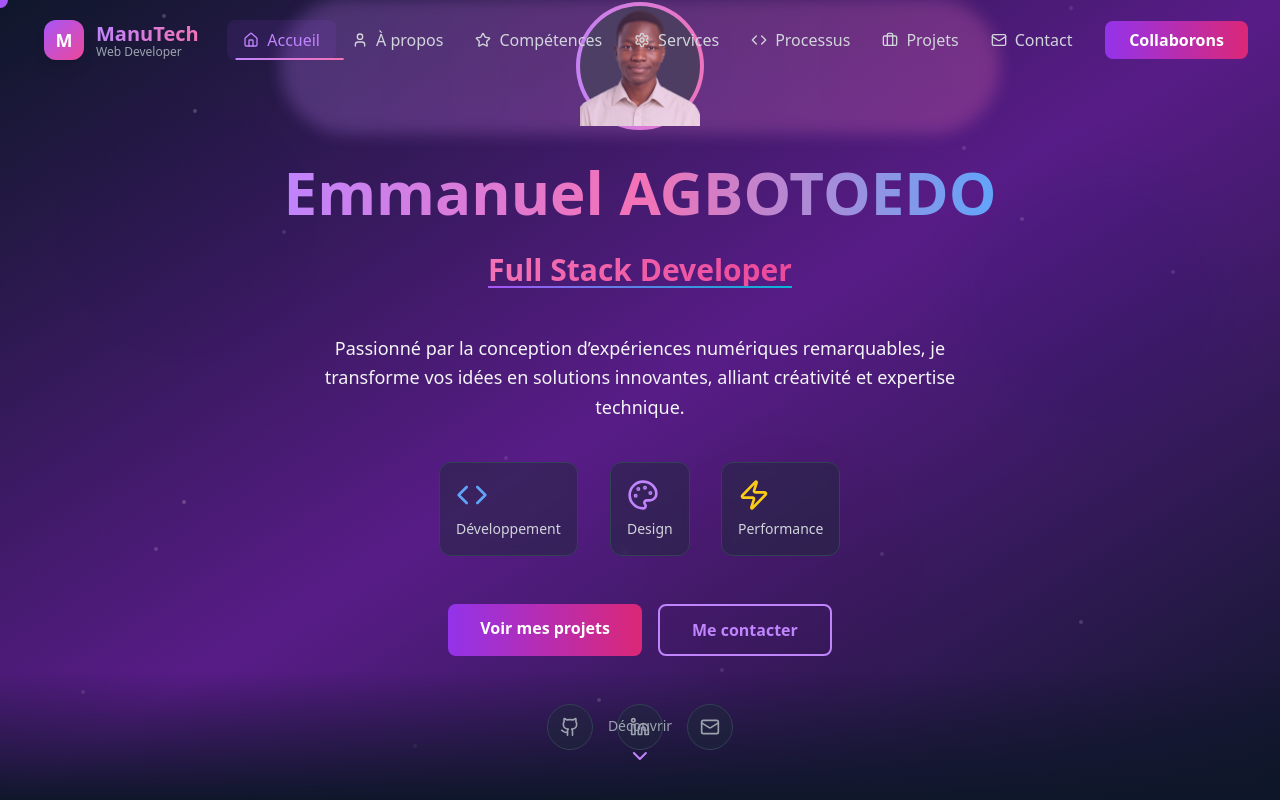
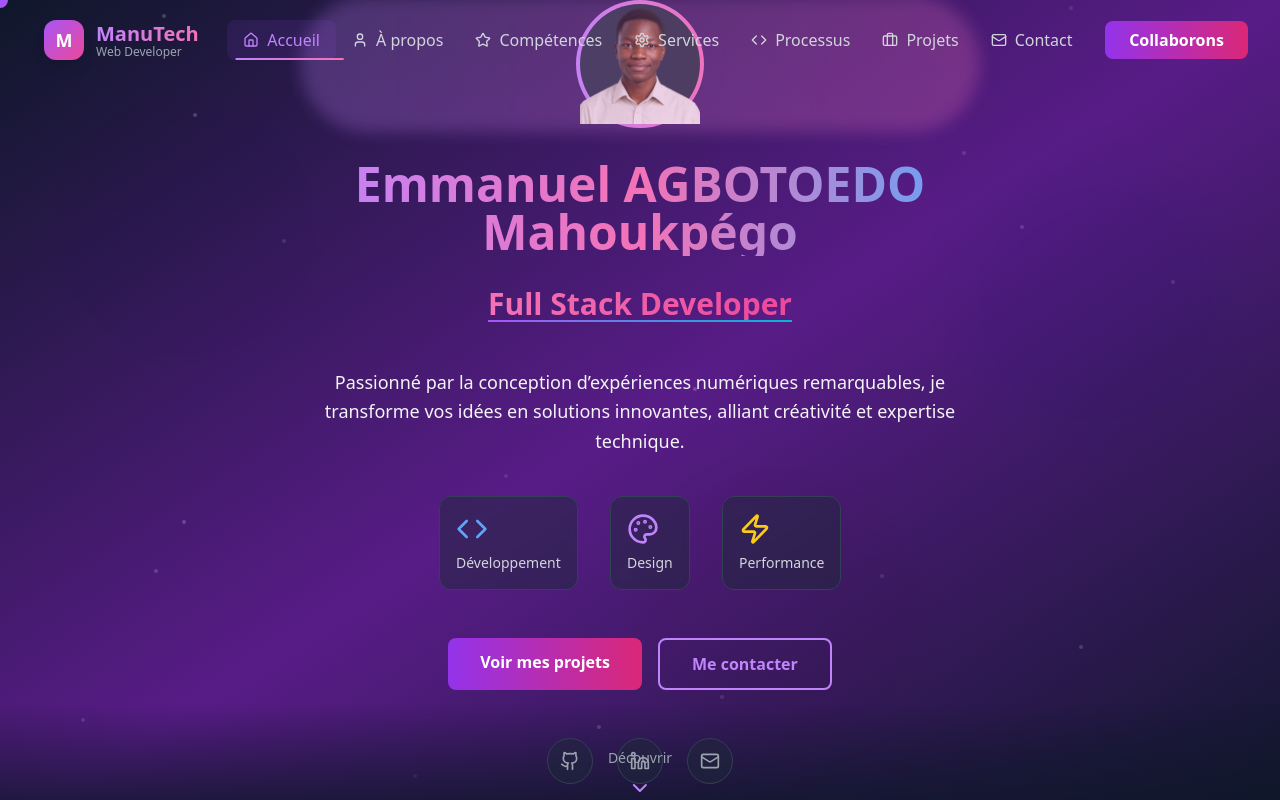
Before and after one commit to 7Emma/Portfolio, a React (Vite) app: page / in a window 1280 px wide. Shown: the top 800 px of the page. Built offline with nearby package versions, Linux system fonts and the light colour scheme.

Commit message:
Portfolio

```diff
--- a/index.html
+++ b/index.html
@@ -1,10 +1,18 @@
-<!doctype html>
+<!DOCTYPE html>
 <html lang="en">
   <head>
     <meta charset="UTF-8" />
     <link rel="icon" type="xml+svg" href="/logo-manu.png" />
     <meta name="viewport" content="width=device-width, initial-scale=1.0" />
-    <title>Portfolio-ManuTech</title>
+    <meta
+      name="description"
+      content="Portfolio et projets d'Emmanuel AGBOTOEDO Mahoukpégo, développeur web et mobile basé au Bénin."
+    />
+    <meta
+      name="description"
+      content="Emmanuel AGBOTOEDO Mahoukpégo"
+    />
+    <title>Emmanuel AGBOTOEDO Mahoukpégo – Développeur Web & Mobile</title>
     <!-- Lien vers le fichier CSS -->
     <link rel="stylesheet" href="/src/index.css" />
   </head>
--- a/src/pages/About.jsx
+++ b/src/pages/About.jsx
@@ -44,20 +44,20 @@ const experienceItems = [
     description:
       "Développement d'interfaces utilisateur réactives avec React et optimisation des performances.",
   },
-  //{
-  //  title: "Développeur Web Junior",
-  //  company: "WebSolutions",
-  //  period: "2024 - 2025",
-  //  description:
-  //    "Création de sites web responsives et intégration de systèmes de gestion de contenu.",
-  //},
-  //{
-  //  title: "Stage en développement",
-  //  company: "EcoDev",
-  //  period: "2023 - 2024",
-  //  description:
-  //    "Participation à des projets d'équipe et apprentissage des méthodologies agiles.",
-  //},
+  {
+    title: "Développeur Web Junior",
+    company: "WebSolutions",
+    period: "2024 - 2025",
+    description:
+      "Création de sites web responsives et intégration de systèmes de gestion de contenu.",
+  },
+  {
+    title: "Stage en développement",
+    company: "EcoDev",
+    period: "2023 - 2024",
+    description:
+      "Participation à des projets d'équipe et apprentissage des méthodologies agiles.",
+  },
 ];
 
 const educationItems = [
--- a/src/pages/ExpertiseSection.jsx
+++ b/src/pages/ExpertiseSection.jsx
@@ -37,11 +37,11 @@ const skills = {
     color: "purple",
     items: [
       "Git/GitHub/GitLab",
-      //"Docker",
-      //"Kubernetes",
-      //"AWS/Azure/GCP",
+      "Docker",
+      "Kubernetes",
+      "AWS/Azure/GCP",
       "CI/CD",
-      //"Terraform",
+      "Terraform",
     ],
   },
 };
--- a/src/pages/Home.jsx
+++ b/src/pages/Home.jsx
@@ -81,8 +81,8 @@ const Home = () => {
           </div>
 
           {/* Name and title */}
-          <h1 className="text-4xl md:text-6xl font-bold text-purple-500 mb-4 bg-clip-text text-transparent bg-gradient-to-r from-purple-400 via-pink-400 to-blue-400">
-            Emmanuel AGBOTOEDO
+          <h1 className="text-2xl md:text-5xl font-bold text-purple-500 mb-4 bg-clip-text text-transparent bg-gradient-to-r from-purple-400 via-pink-400 to-blue-400">
+            Emmanuel AGBOTOEDO <br/> Mahoukpégo
           </h1>
 
           {/* Enhanced animated role with better transitions */}
```
